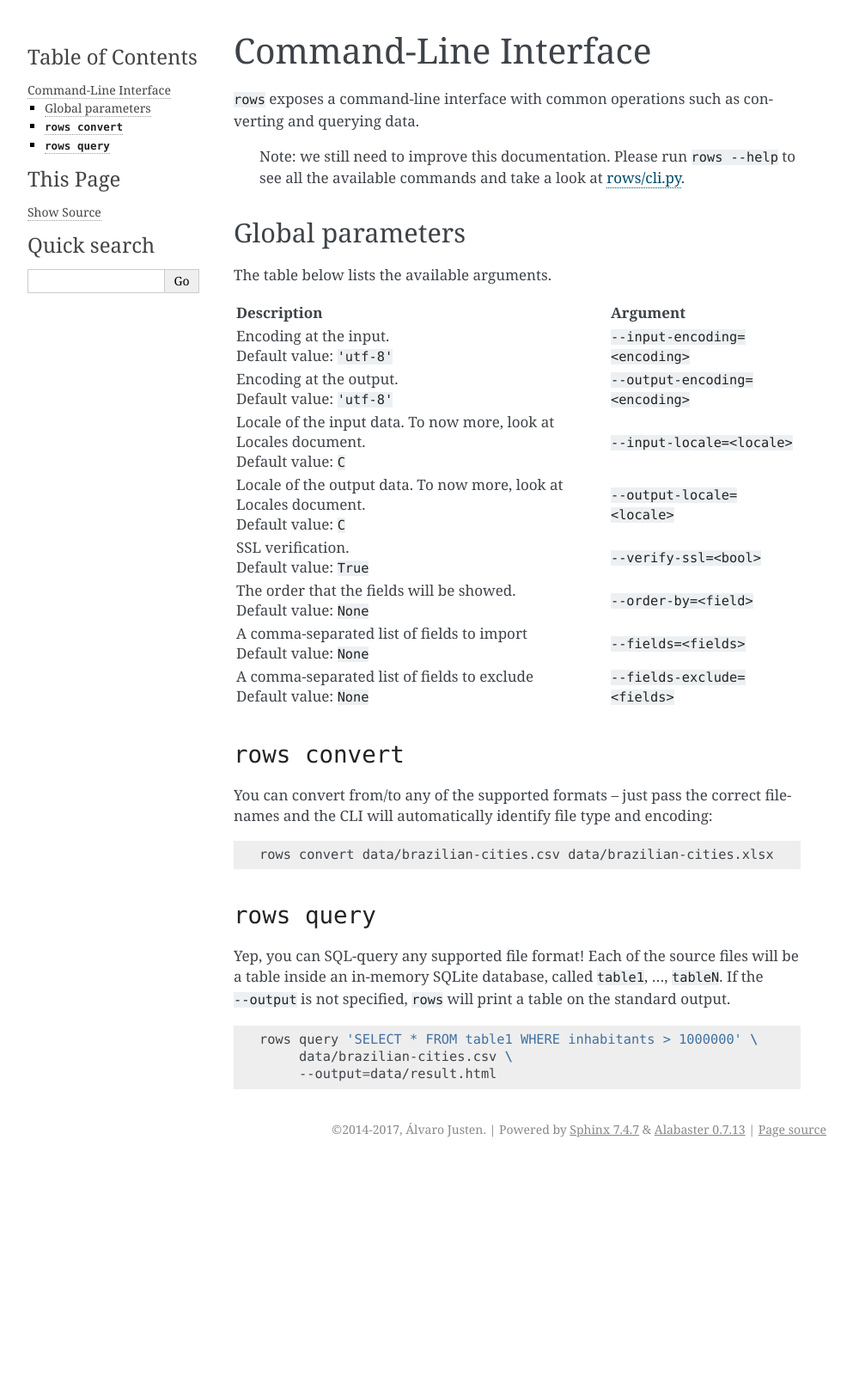
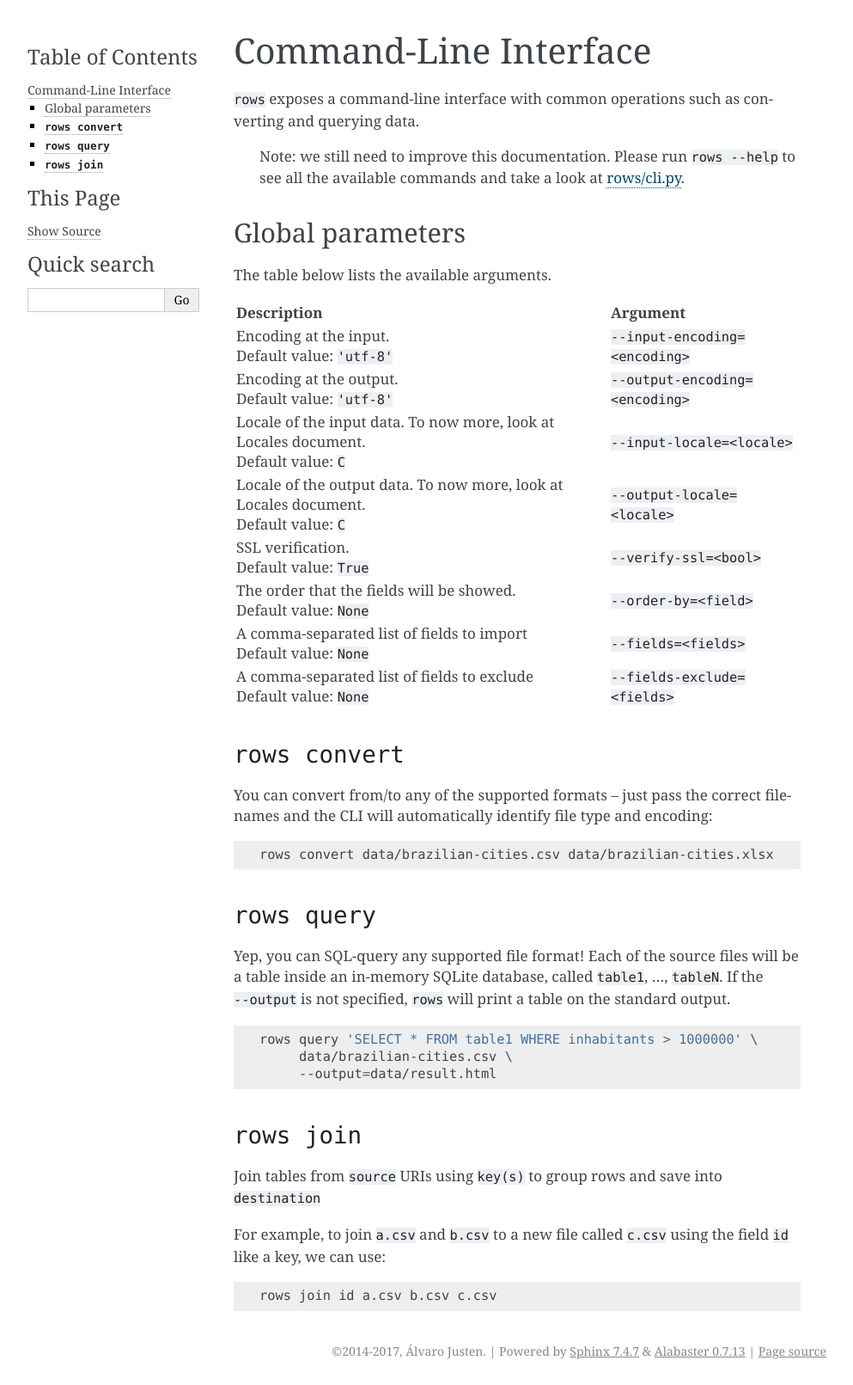
Before and after one commit to turicas/rows, a Sphinx documentation site: the page built from docs/command-line-interface.md, in a window 1280 px wide. Shown: the whole page at 86% size, without its empty margins (148-1141 px from the left). Built offline with Sphinx 7.4.7, drawn with Linux system fonts in a browser that asks for light colours; before the commit the page ends 1353 px from its top, so only the background shows below that.

Commit message:
Update CLI doc with rows join

````diff
--- a/docs/command-line-interface.md
+++ b/docs/command-line-interface.md
@@ -126,5 +126,15 @@ rows query 'SELECT * FROM table1 WHERE inhabitants > 1000000' \
      --output=data/result.html
 ```
 
+## `rows join`
+
+Join tables from `source` URIs using `key(s)` to group rows and save into `destination`
+
+For example, to join `a.csv` and `b.csv` to a new file called `c.csv` using the field `id` like a key, we can use:
+
+```bash
+rows join id a.csv b.csv c.csv
+```
+
 
 [rows-cli]: https://github.com/turicas/rows/blob/develop/rows/cli.py
````
